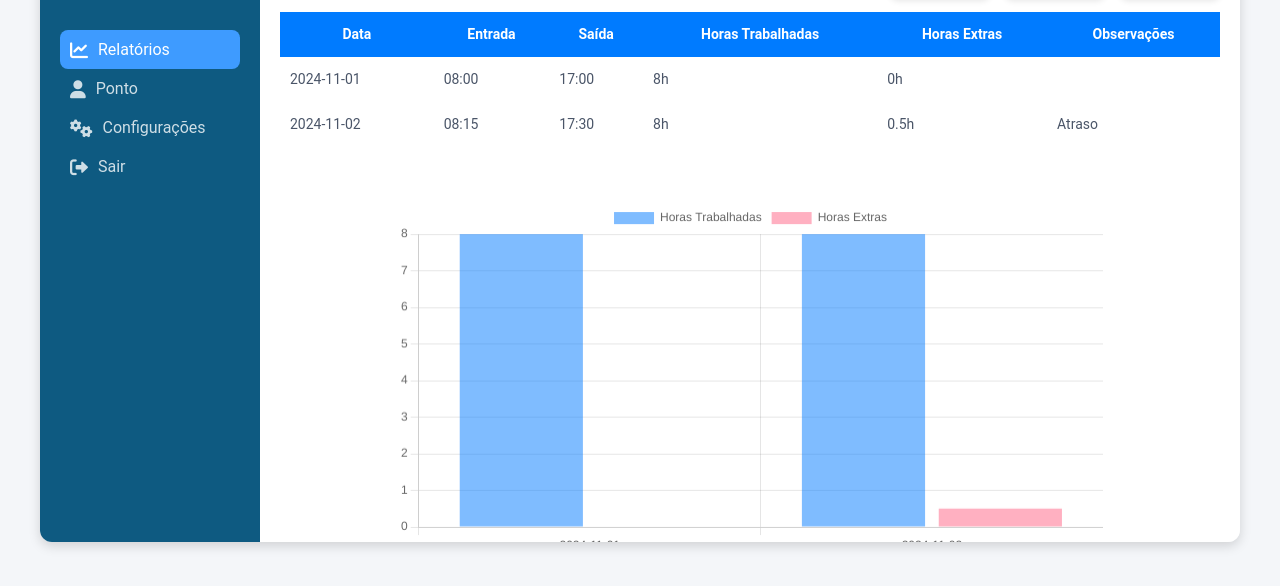
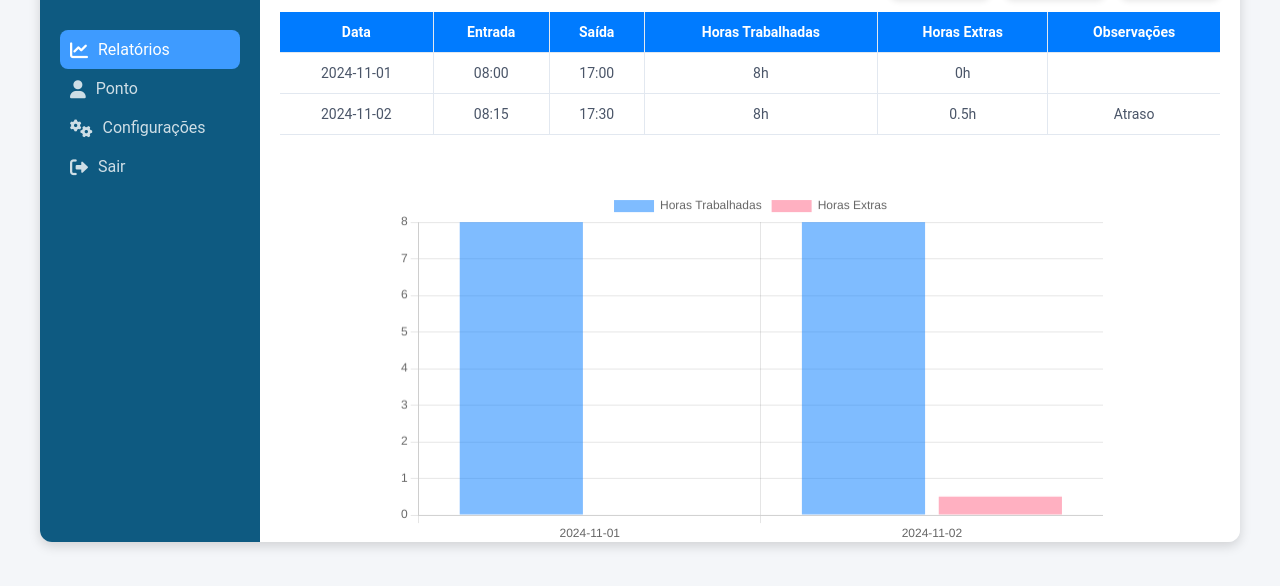
Before and after one commit to Inojoza28/pontocheck, a plain HTML site: page relatorio.html in a window 1280 px wide. Shown: the part 218-804 px from the top of the page. Drawn offline with nearby package versions, Linux system fonts and the light colour scheme.

Commit message:
Add files via upload

```diff
--- a/css/styles.css
+++ b/css/styles.css
@@ -207,11 +207,21 @@ body {
     border-collapse: collapse;
 }
 
+/* Bordas verticais para demarcar cada coluna */
 .report-table th,
 .report-table td {
-    padding: 12px 10px; /* Aumenta a altura da célula */
-    line-height: 1.5; /* Ajusta a altura da linha para maior espaçamento */
+    padding: 12px 10px;
+    text-align: center;
+    border-bottom: 1px solid #e2e8f0; /* Linha horizontal entre as linhas */
+    border-right: 1px solid #e2e8f0; /* Linha vertical para separar colunas */
 }
+
+/* Remove a borda da última coluna para evitar borda dupla */
+.report-table th:last-child,
+.report-table td:last-child {
+    border-right: none;
+}
+
 
 .report-table th {
     background-color: #007bff;
```
